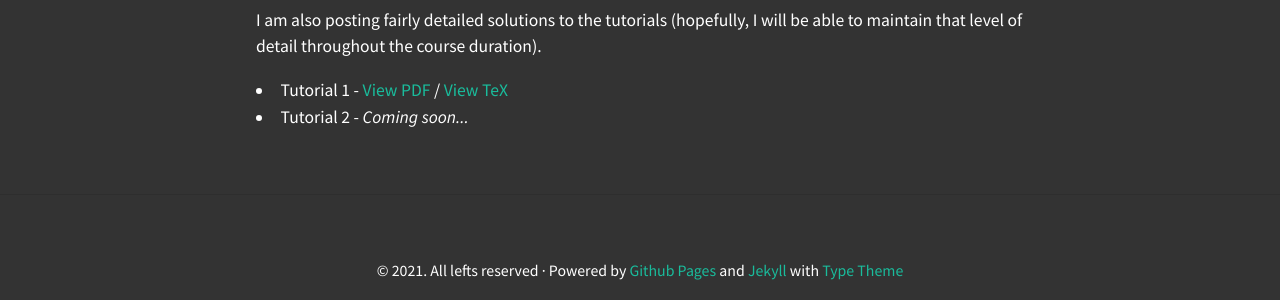
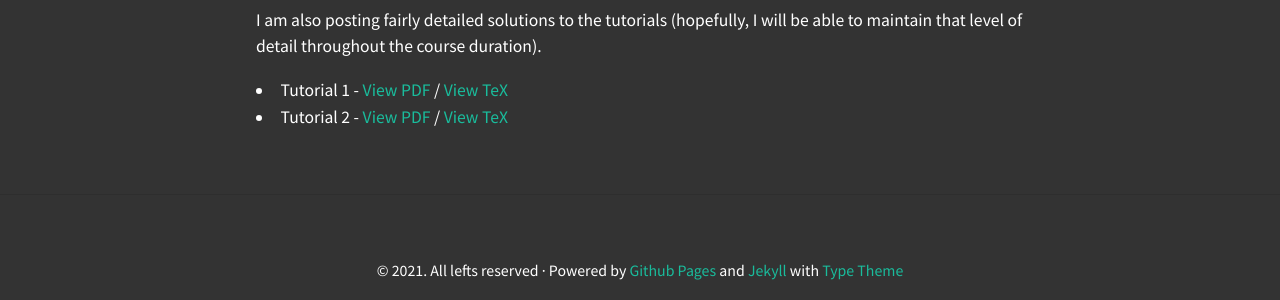
Before and after one commit to omprabhu31/omprabhu31.github.io, a Jekyll site: the page built from academics/notes/ma214/ma214.md, in a window 1280 px wide. Shown: the part 760-1060 px from the top of the page. Built offline with Jekyll 4.4.1, drawn with Linux system fonts in a browser that asks for light colours; nearby versions of some CDN libraries.

Commit message:
added ma214 tut 2

```diff
--- a/academics/notes/ma214/ma214.md
+++ b/academics/notes/ma214/ma214.md
@@ -21,5 +21,5 @@
 
 <ul>
 <li>Tutorial 1 - <a href="https://omprabhu31.github.io/academics/notes/ma214/tutorials/problemset1.pdf">View PDF</a> / <a href="https://github.com/omprabhu31/omprabhu31.github.io/blob/master/academics/notes/ma214/tutorials/problemset1.tex">View TeX</a></li>
-<li>Tutorial 2 - <i>Coming soon...</i></li>
+<li>Tutorial 2 - <a href="https://omprabhu31.github.io/academics/notes/ma214/tutorials/problemset2.pdf">View PDF</a> / <a href="https://github.com/omprabhu31/omprabhu31.github.io/blob/master/academics/notes/ma214/tutorials/problemset2.tex">View TeX</a></li>
 </ul>
```
Also changed, not shown: 2 other files.
